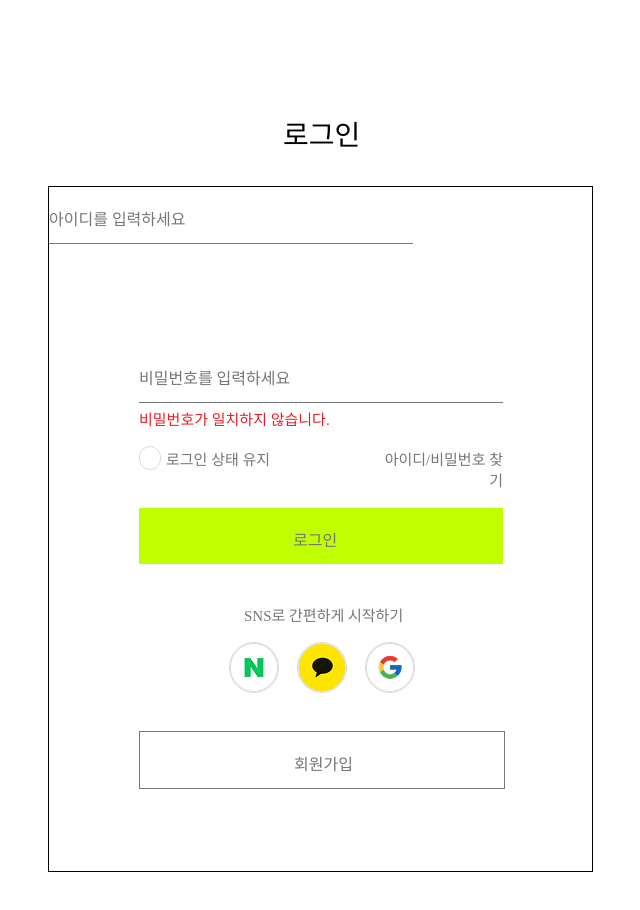
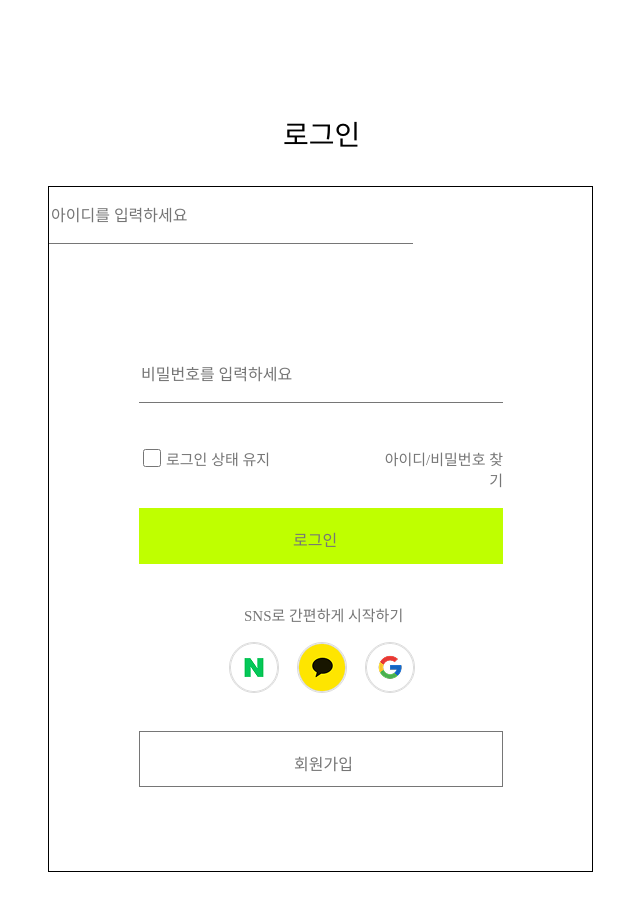
Before and after one commit to chinoel/PersonalStudy, a Next.js app: page /auth/login in a window 1280 px wide. Shown: the top 910 px of the page, without its empty margins (320-960 px from the left). Built offline with nearby package versions, Linux system fonts and the light colour scheme.

Commit message:
feat:로그인 기능 추가

```diff
--- a/package.json
+++ b/package.json
@@ -13,7 +13,7 @@
     "@types/jsonwebtoken": "^9.0.8",
     "bcryptjs": "^3.0.0",
     "better-sqlite3": "^11.8.1",
-    "jsonwebtoken": "^9.0.2",
+    "jose": "^5.10.0",
     "next": "15.1.6",
     "react": "^19.0.0",
     "react-dom": "^19.0.0"
--- a/src/app/auth/login/page.tsx
+++ b/src/app/auth/login/page.tsx
@@ -1,42 +1,104 @@
+"use client";
+
 import styles from "@/styles/login.module.css";
+import { use, useEffect, useState } from "react";
 
-const LoginPage = () => {
+export default function LoginPage() {
+    const [formData, setFormData] = useState({
+        username: "",
+        password: "",
+        loginStay: false
+    });
+    const [message, setMessage] = useState("");
+
+    const handleChange = (e: React.ChangeEvent<HTMLInputElement>) => {
+        setFormData({ ...formData, [e.target.name]: e.target.value });
+    }
+
+    const register = async () => {
+        window.location.href = "/register";
+    }
+
+    const handleSubmit = async (e: React.FormEvent) => {
+        e.preventDefault();
+
+        const res = await fetch("/api/auth/login", {
+            method: "POST",
+            headers: {
+                "Content-Type": "application/json"
+            },
+            body: JSON.stringify(formData)
+        });
+
+        const data = await res.json();
+        setMessage(data.message);
+
+        if (res.ok) {
+            setTimeout(() => {
+                window.location.href = "/";
+            }, 1500);
+        }
+    }
+
     return (
         <div className={styles.LoginPc}>
             <div className={styles.PageTitle}>로그인</div>
-            <div className={styles.PcLogin}>
-                <div className={styles.LoginBtn}>
-                    <div className={styles.LoginBtnText}>회원가입</div>
+            <form onSubmit={handleSubmit} className={styles.PcLogin}>
+
+                <div className={styles.Frame2}>
+                    <input
+                        className={styles.Frame2Text}
+                        type="text"
+                        name="username"
+                        placeholder="아이디를 입력하세요"
+                        value={formData.username}
+                        onChange={handleChange}
+                        required
+                    />
                 </div>
-                <div className={styles.LoginBtnGreen}>
-                    <div className={styles.LoginBtnText}>로그인</div>
+                <div className={styles.Password}>
+                    <div className={styles.Frame1}>
+                        <input
+                            className={styles.Frame1Text}
+                            type="password"
+                            name="password"
+                            placeholder="비밀번호를 입력하세요"
+                            value={formData.password}
+                            onChange={handleChange}
+                            required
+                        />
+                    </div>
+                    {message && <div className={styles.ErrorMessage}>{message}</div>}
                 </div>
                 <div className={styles.Option}>
+                    <input
+                        type="checkbox"
+                        name="loginStay"
+                        className={styles.loginStay}
+                        onChange={handleChange}
+                    />
                     <div className={`${styles.OptionText} ${styles.OptionTextLeft}`}>
                         로그인 상태 유지
                     </div>
                     <div className={`${styles.OptionText} ${styles.OptionTextRight}`}>
                         아이디/비밀번호 찾기
                     </div>
-                    <div className={styles.Ellipse1} />
                 </div>
-                <div className={styles.Frame2}>
-                    <div className={styles.Frame2Text}>아이디를 입력하세요</div>
-                </div>
-                <div className={styles.Password}>
-                    <div className={styles.Frame1}>
-                        <div className={styles.Frame1Text}>비밀번호를 입력하세요</div>
-                    </div>
-                    <div className={styles.ErrorMessage}>비밀번호가 일치하지 않습니다.</div>
-                </div>
+                <button type="submit" className={styles.LoginBtnGreen}>
+                    <div className={styles.LoginBtnText}>로그인</div>
+                </button>
 
+
+                {/* 현재는 구현하지 않음 */}
                 <div className={styles.Sns}>SNS로 간편하게 시작하기</div>
                 <img className={styles.Ellipse2} src="/logo/naver.png" />
                 <img className={styles.Ellipse3} src="/logo/kakao.png" />
                 <img className={styles.Ellipse4} src="/logo/google.png" />
-            </div>
+
+                <button onClick={register} className={styles.LoginBtn}>
+                    <div className={styles.LoginBtnText}>회원가입</div>
+                </button>
+            </form>
         </div>
     );
 };
-
-export default LoginPage;
--- a/src/styles/login.module.css
+++ b/src/styles/login.module.css
@@ -22,6 +22,11 @@
     position: absolute;
     background: white;
     border: 1px #767676 solid;
+    cursor: pointer;
+}
+
+.LoginBtn:hover {
+    background: #F7F7F7;
 }
 
 .LoginBtnText {
@@ -79,6 +84,13 @@
     top: 321px;
     position: absolute;
     background: #BFFF00;
+    cursor: pointer;
+    border: none;
+    outline: none;
+}
+
+.LoginBtnGreen:hover {
+    background: #A3FF00;
 }
 
 .Option {
@@ -109,15 +121,12 @@
     text-align: right;
 }
 
-.Ellipse1 {
-    width: 20.02px;
-    height: 22px;
-    left: 0;
-    top: 0;
-    position: absolute;
-    background: white;
-    border-radius: 9999px;
-    border: 1px #DBDBDB solid;
+
+.loginStay {
+    width: 18px;
+    height: 18px;
+
+    cursor: pointer;
 }
 
 .Password {
@@ -151,11 +160,12 @@
 .Frame1Text,
 .Frame2Text {
     position: absolute;
-    color: #767676;
     font-size: 16px;
     font-family: 'Pretendard';
     font-weight: 400;
     word-wrap: break-word;
+    border: none;
+    outline: none;
 }
 
 .Frame1Text {
```
Also changed, not shown: src/app/api/auth/login/route.ts (+18 -5 lines), src/middleware.ts (+7 -5 lines), src/app/SentenceStudy/page.tsx (renamed from src/app/word/page.tsx), 2 other files (tests, documents, lock files or other folders).
